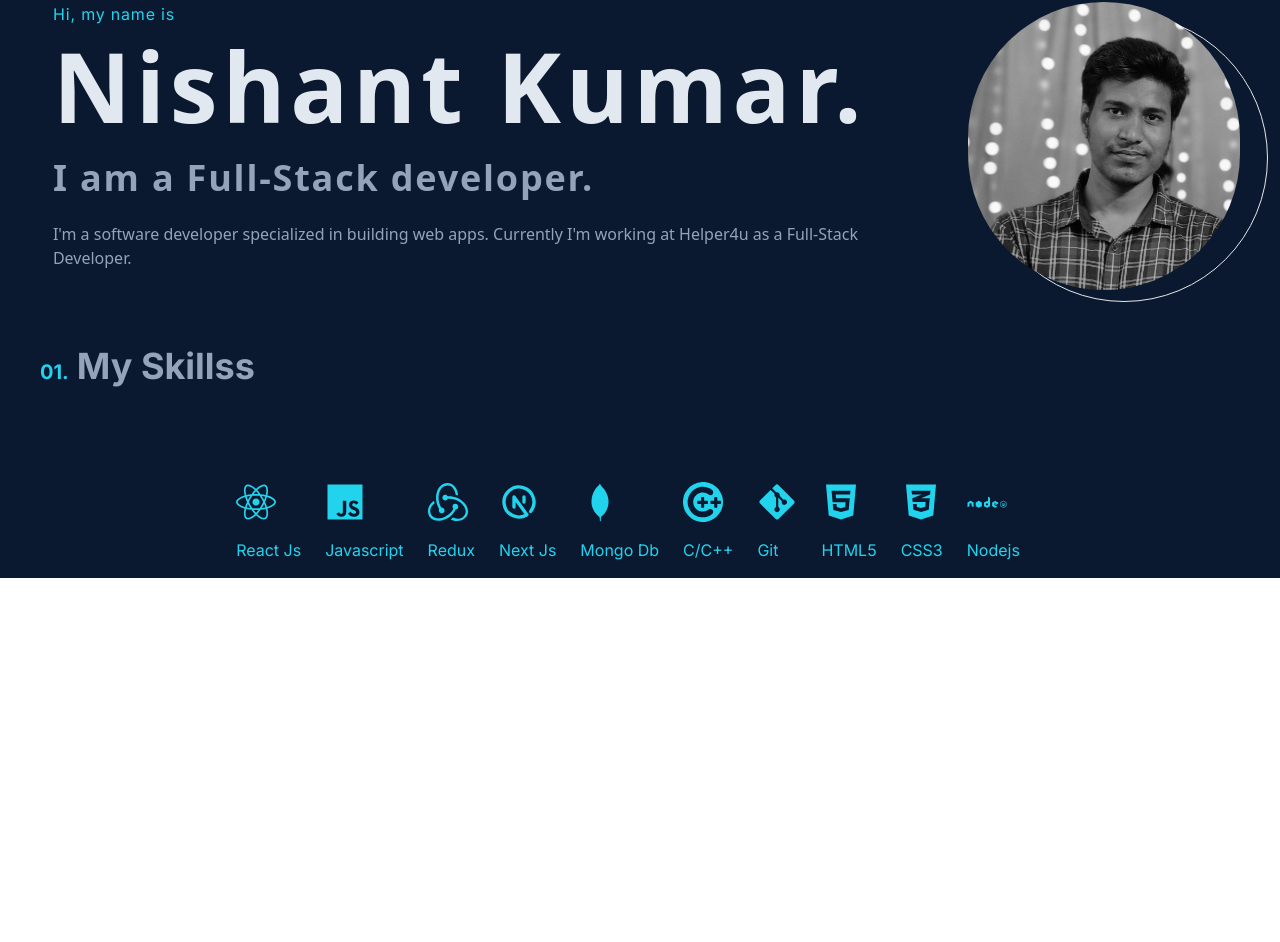
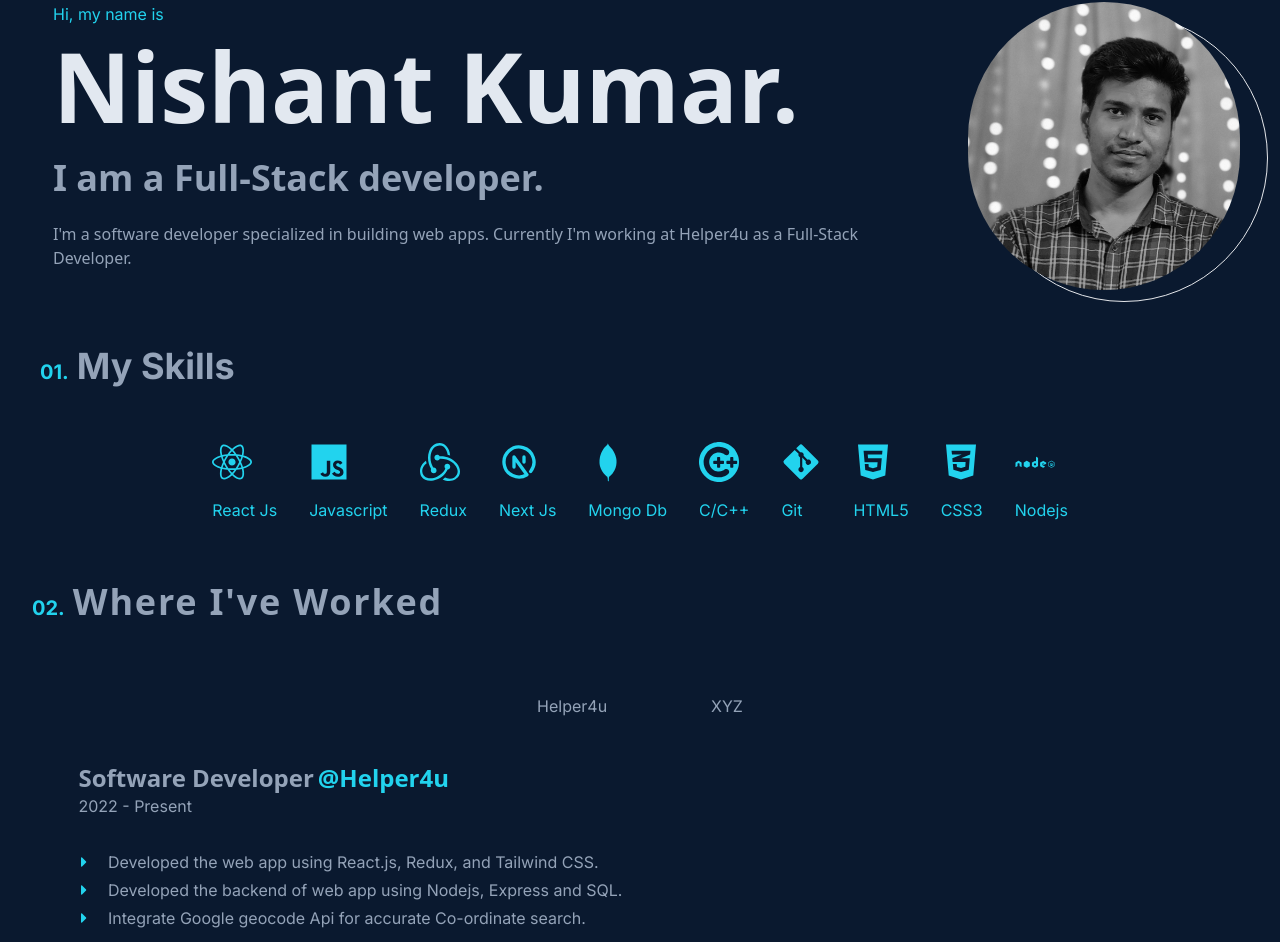
Before and after one commit to nishantdotcom/nishant.com, a Next.js app: page / in a window 1280 px wide. Shown: the part 282-1224 px from the top of the page. Before the commit the page ends 860 px from the top, so only its background shows below. Built offline with nearby package versions, Linux system fonts and the light colour scheme.

Commit message:
Adding Experience

```diff
--- a/src/app/page.js
+++ b/src/app/page.js
@@ -3,15 +3,17 @@
 import Navbar from "@/components/Navbar";
 import Main from "@/components/Main";
 import Skills from "@/components/Skills";
+import Experience from "@/components/Experience";
 
 export default function Home() {
   return (
     <>
-      <div className=" bg-[#0A192F] w-full h-full">
+      <div className=" bg-[#0A192F] ">
         <Navbar />
 
         <Main />
         <Skills />
+        <Experience />
       </div>
 
       {/* <div className=" w-full h-full flex align-middle justify-center pt-10">
--- /dev/null
+++ b/src/components/Experience.jsx
@@ -0,0 +1,94 @@
+"use Client";
+import { motion } from "framer-motion";
+import { useState } from "react";
+import { FaCaretRight } from "react-icons/fa";
+
+function Experience() {
+  const workExpData = [
+    {
+      id: 1,
+      name: "Helper4u",
+      role: "Software Developer",
+      time: "2022 - Present",
+      description: [
+        "Developed the web app using React.js, Redux, and Tailwind CSS.",
+        "Developed the backend of web app using Nodejs, Express and SQL.",
+        "Integrate Google geocode Api for accurate Co-ordinate search. ",
+      ],
+    },
+    {
+      id: 2,
+      name: "XYZ",
+      role: "Software Developer",
+      time: "2021 - 2022",
+      description: ["Test.", "Test", "Test"],
+    },
+  ];
+
+  const [dataId, setDataid] = useState(workExpData[0]);
+
+  function handleClick(data) {
+    console.log(data);
+    setDataid(data);
+  }
+
+  return (
+    <motion.div className="  ">
+      <div className=" flex gap-x-2 p-8 ">
+        <div className="text-[#22D3EE] text-xl font-bold pt-2 md:pt-6">02.</div>
+        <div className="  tracking-wider  lg:py-3 justify-center  font-sans  text-3xl  lg:text-4xl  font-bold word-break  text-slate-400">
+          Where I've Worked
+        </div>
+      </div>
+      <div className=" p-2 ">
+        <div className="overflow-hidden">
+          <ul className="m-2 flex justify-center gap-x-20 place-content-center ">
+            {workExpData.map((data, index) => (
+              <li
+                key={index}
+                onClick={() => handleClick(data)}
+                className=" cursor-pointer text-slate-400 p-3 "
+              >
+                {data.name}
+              </li>
+            ))}
+          </ul>
+        </div>
+      </div>
+      <div>
+        {dataId && (
+          <>
+            <div className=" flex">
+              <div className="w-[5%] "> </div>
+              <div className="w-[90%] m-4  ">
+                <div className=" text-slate-400  font-sans  text-2xl font-semibold  flex flex-wrap">
+                  {` Software Developer `}
+                  <div className="text-[#22D3EE] pl-1">{`@${dataId.name}`}</div>
+                </div>
+                <div className=" text-slate-400 ">{dataId.time}</div>
+              </div>
+              <div className="w-[5%] "> </div>
+            </div>
+            <div className=" flex">
+              <div className="w-[5%] "> </div>
+              <div className=" p-3 w-[90%] justify-center ">
+                {dataId.description.map((data, index) => {
+                  return (
+                    <div className=" flex gap-x-4 pt-1" key={index}>
+                      <div className="py-1">
+                        <FaCaretRight className=" text-[#22D3EE]" />
+                      </div>
+                      <div className="text-slate-400 ">{data}</div>
+                    </div>
+                  );
+                })}
+              </div>
+              <div className="w-[5%] "> </div>
+            </div>
+          </>
+        )}
+      </div>
+    </motion.div>
+  );
+}
+export default Experience;
--- a/src/components/Main.jsx
+++ b/src/components/Main.jsx
@@ -12,7 +12,7 @@ export default function Main() {
         <div className="lg:flex md:flex">
           <div className=" sm: pt-10 xs:pt-10">
             <motion.div
-              className=" px-12 text-[#22D3EE]  tracking-wider"
+              className=" px-12 text-[#22D3EE]  "
               initial={{ x: -100, opacity: 0 }}
               animate={{ x: 5, opacity: 1 }}
               transition={{
@@ -24,12 +24,12 @@ export default function Main() {
             >
               Hi, my name is
             </motion.div>
-            {/* <div className=" px-12 text-[#22D3EE]  tracking-wider">
+            {/* <div className=" px-12 text-[#22D3EE]  ">
               {" "}
               Hi, my name is
             </div> */}
             <motion.div
-              className="  tracking-wider px-12 py-4 lg:py-3 justify-center  font-sans  text-5xl  lg:text-8xl  font-bold word-break   text-slate-200"
+              className="   px-12 py-4 lg:py-3 justify-center  font-sans  text-5xl  lg:text-8xl  font-bold word-break   text-slate-200"
               initial={{ x: 100, opacity: 0 }}
               animate={{ x: 5, opacity: 1 }}
               transition={{
@@ -43,7 +43,7 @@ export default function Main() {
             </motion.div>
 
             <motion.div
-              className=" tracking-wider px-12 lg:py-3 justify-center  font-sans  text-3xl  lg:text-4xl  font-bold word-break   text-slate-400"
+              className="  px-12 lg:py-3 justify-center  font-sans  text-3xl  lg:text-4xl  font-bold word-break   text-slate-400"
               initial={{ x: -100, opacity: 0 }}
               animate={{ x: 5, opacity: 1 }}
               transition={{
@@ -57,7 +57,7 @@ export default function Main() {
             </motion.div>
 
             <motion.div
-              className=" px-12 py-3 justify-center font-sans      text-slate-400"
+              className=" px-12 py-3 justify-center font-sans text-slate-400"
               initial={{ x: 100, opacity: 0 }}
               animate={{ x: 5, opacity: 1 }}
               transition={{
--- a/src/components/Navbar.jsx
+++ b/src/components/Navbar.jsx
@@ -36,7 +36,7 @@ function Navbar() {
       <motion.div
         initial={{ y: -100, opacity: 0 }}
         animate={{ y: 0, opacity: 1 }}
-        transition={{ duration: 0.4, ease: "easeInOut" }}
+        transition={{ duration: 1, ease: "easeInOut" }}
       >
         <div className=" bg-[#0A192F] flex shadow-2xl w-auto">
           <div className="font-mono w-1/5   flex justify-start  font-bold text-3xl text-[#22D3EE] p-6  ml-10px">
--- a/src/components/Skills.jsx
+++ b/src/components/Skills.jsx
@@ -47,28 +47,29 @@ function Skills() {
     <>
       <motion.div
         initial={{ opacity: 0 }}
-        animate={{ opacity: 1 }}
+        whileInView={{ opacity: 1 }}
         transition={{ duration: 0.9, ease: "easeInOut" }}
         className="bg-[#0A192F]"
       >
         <div className="bg-[rgb(10,25,47)] flex pl-10 pt-4 justify-start pb-10 ">
           <div className=" flex gap-x-2">
             <div className="text-[#22D3EE] text-xl font-bold pt-3"> 01. </div>
-            <div className=" text-slate-400 text-4xl font-bold">
-              {" "}
-              My Skillss
+            <div className=" text-slate-400 text-4xl font-bold"> My Skills</div>
           </div>
         </div>
-        </div>
-        <div className="   sm: pl-10 sm:pr-10 transition-all ease-in-out duration-1000 flex flex-wrap place-content-center mt-10 gap-6 sm:p-4">
+        <div className="   flex justify-between">
+          <div className=" w-[5%]"></div>
+          <div className="  w-[90%] transition-all ease-in-out duration-1000 flex flex-wrap place-content-center ">
             {skillsData.map((data, index) => {
               return (
-              <div key={index} className="">
+                <div key={index} className=" m-4">
                   <div className=" ">{data.icon}</div>
                   <div className="   text-[#22D3EE] pt-4">{data.name}</div>
                 </div>
               );
             })}
+          </div>
+          <div className="  w-[5%]"></div>
         </div>
       </motion.div>
     </>
```
Lines whose indentation alone changed are shown as unchanged.
